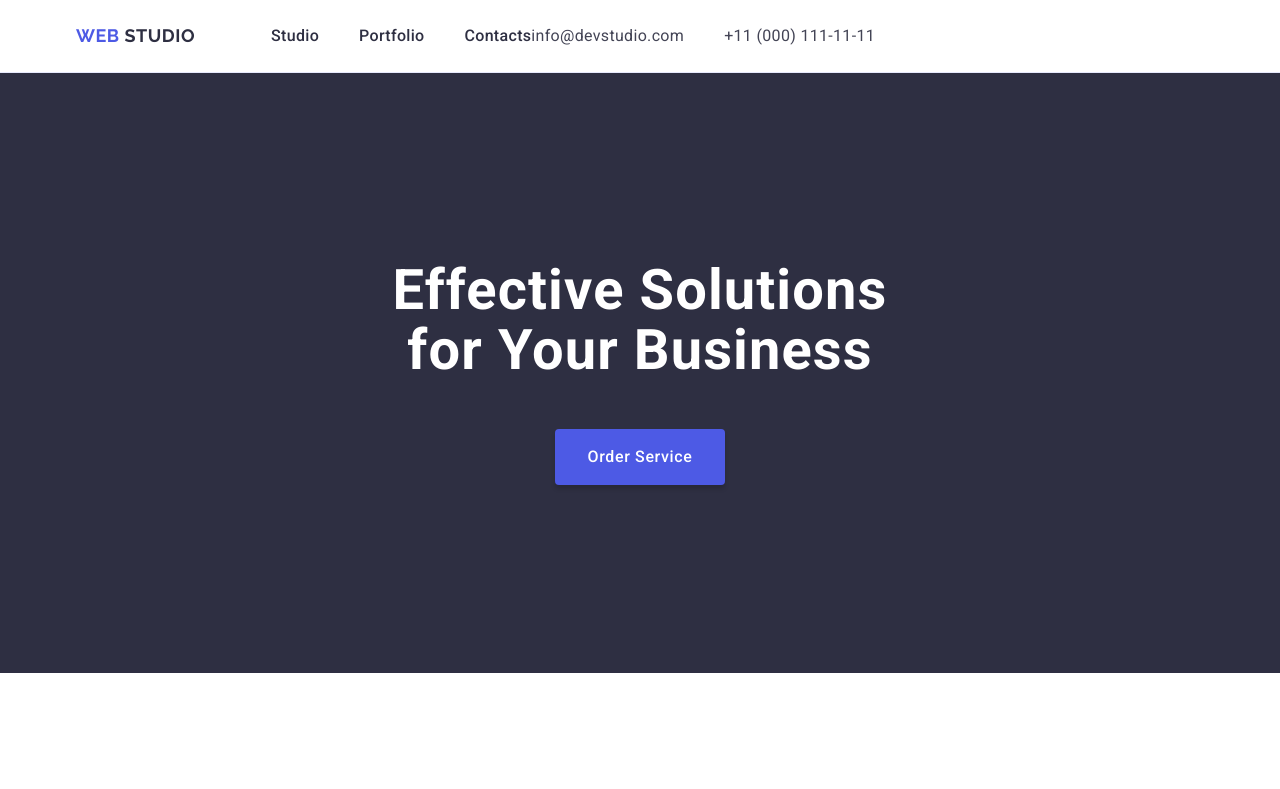
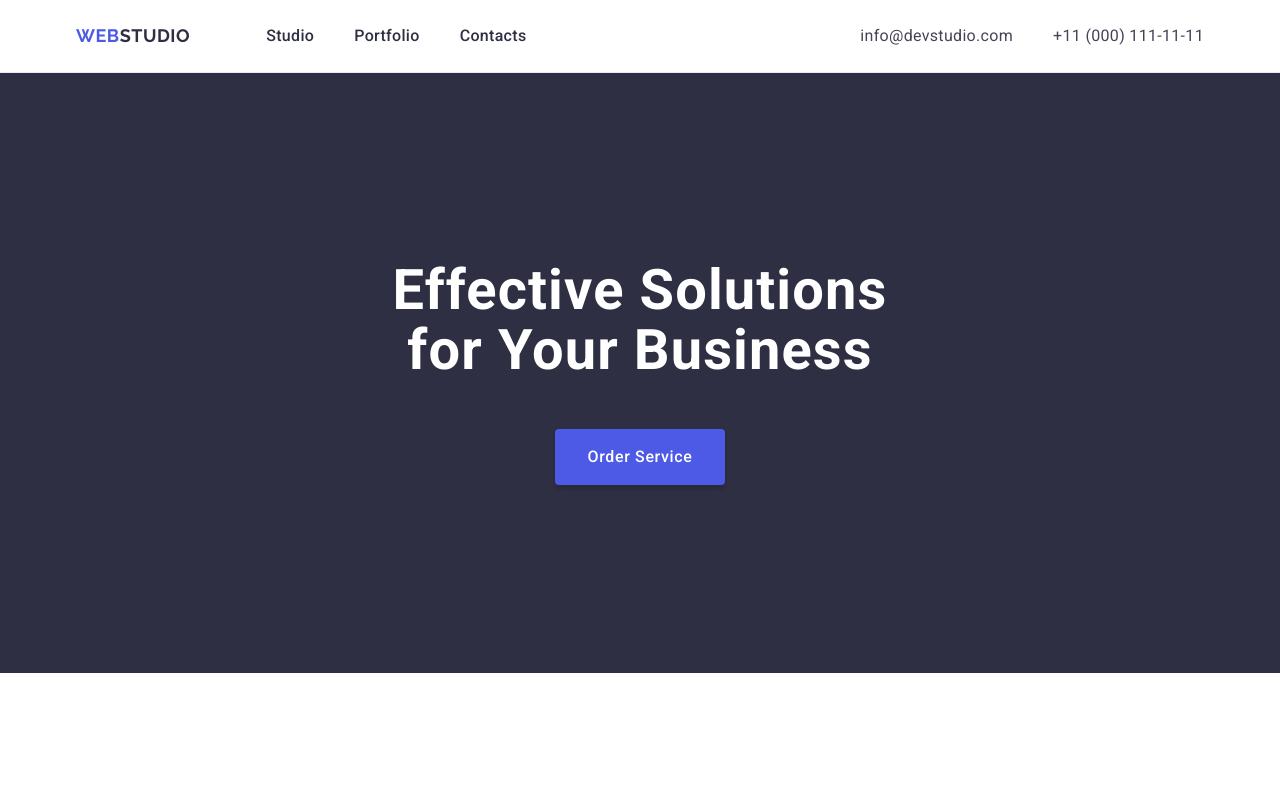
Before and after one commit to NazarKapitonov/goit-markup-hw-03, a plain HTML site: page index.html in a window 1280 px wide. Shown: the top 789 px of the page. Drawn offline with nearby package versions, Linux system fonts and the light colour scheme.

Commit message:
доопрацювання

```diff
--- a/css/styles.css
+++ b/css/styles.css
@@ -109,7 +109,7 @@ header {
 .header-adress {
   font-style: normal;
   display: flex;
-  margin-left: 332px;
+  margin-left: auto;
 }
 .address-items {
   display: flex;
@@ -205,11 +205,15 @@ header {
   margin-bottom: 8px;
 }
 .subtitle {
-  max-width: 264px;
+  display: flex;
   color: #434455;
   font-weight: 400;
+  font-style: normal;
   line-height: 1.5;
   letter-spacing: 0.02em;
+  text-decoration: none;
+  gap: 40px;
+  list-style-type: none;
 }
 .team-section {
   background-color: #f4f4fd;
@@ -316,6 +320,8 @@ header {
 .footer-logo {
   display: inline-block;
   margin-bottom: 16px;
+  color: #4d5ae5;
+  text-transform: uppercase;
 }
 .footer-text {
   max-width: 264px;
--- a/index.html
+++ b/index.html
@@ -29,7 +29,7 @@
       <div class="container container-flex">
         <nav class="navigation">
           <a href="./index.html" class="logo">
-            Web<span class="logo-top"> Studio </span>
+            Web<span class="logo-top">Studio </span>
           </a>
           <ul class="nav-list">
             <li class="nav-list__item">
@@ -43,7 +43,7 @@
             </li>
           </ul>
         </nav>
-        <address class="header-address">
+        <address class="header-adress">
           <ul class="address-items">
             <li>
               <a class="subtitle" href="mailto:info@devstudio.com"
@@ -244,8 +244,7 @@
     <footer class="footer">
       <div class="container">
         <a class="navigation-logo footer-logo" href="./index.html">
-          Web
-          <span class="logo-bottom"> Studio </span>
+          Web<span class="logo-bottom">Studio </span>
         </a>
         <p class="footer-text">
           Increase the flow of customers and sales for your business with
```
